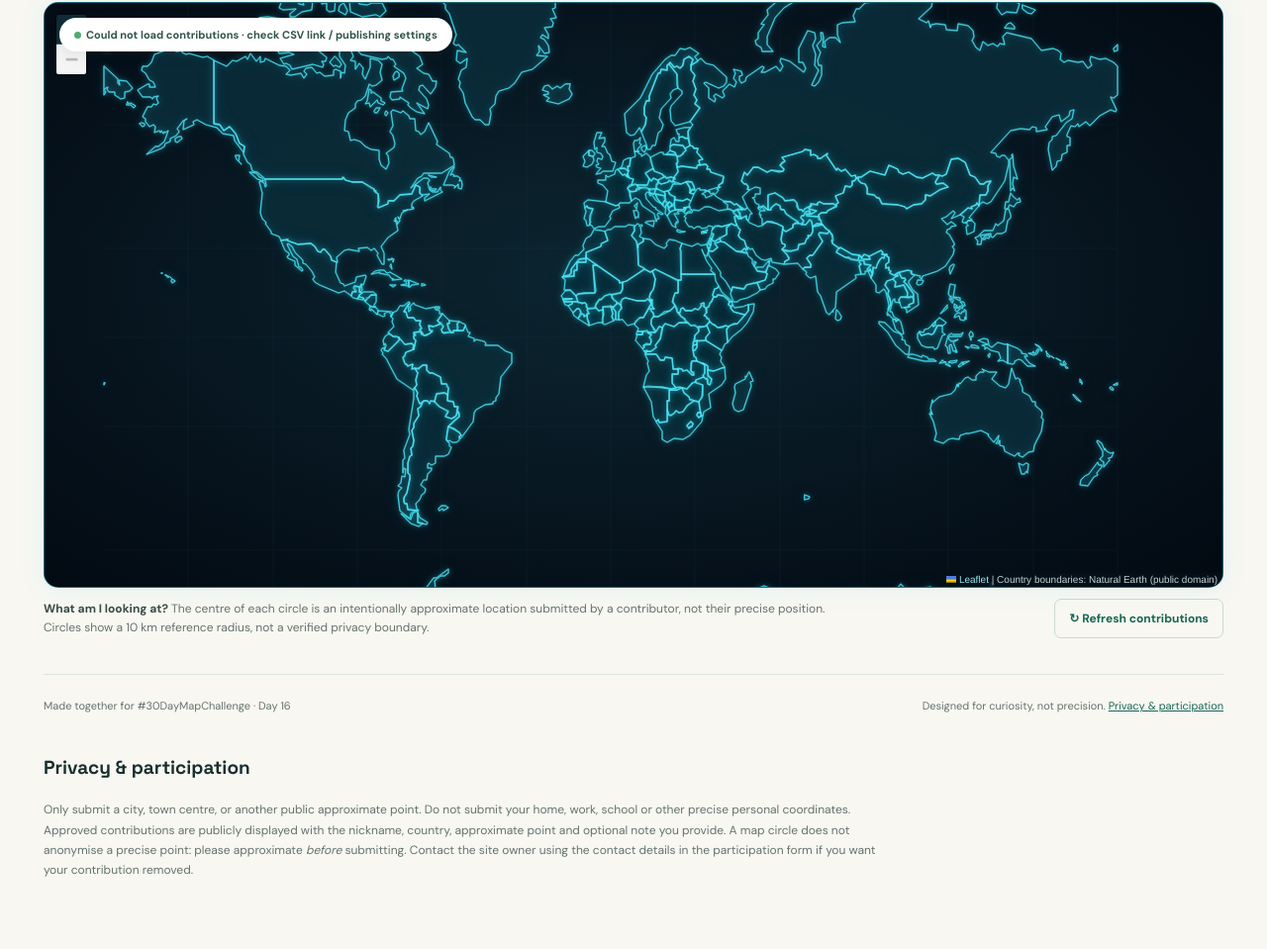
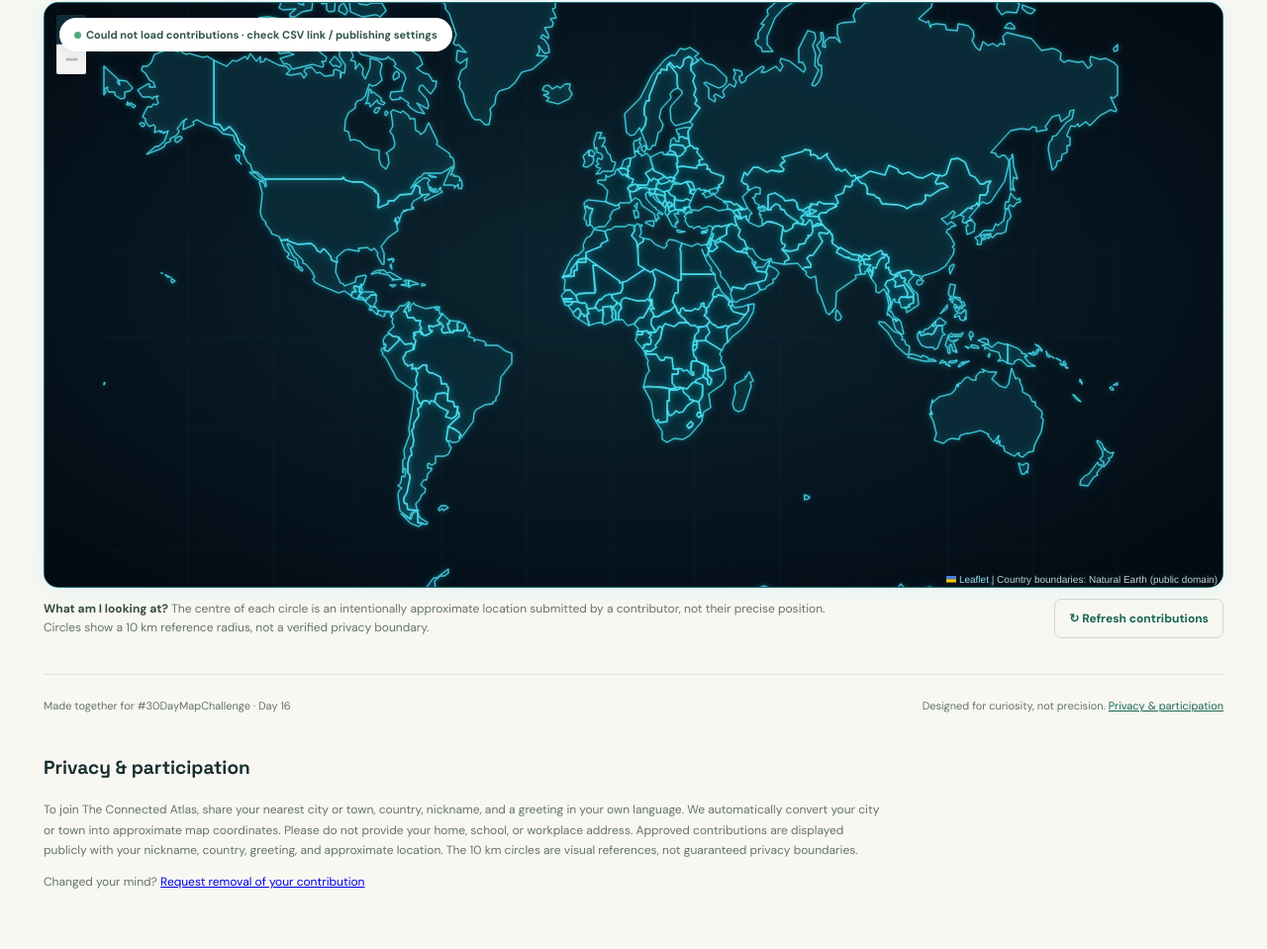
Before and after one commit to mvanenter/connected-atlas, a plain HTML site: page index.html in a window 1280 px wide. Shown: the part 709-1668 px from the top of the page at 99% size. Drawn offline with nearby package versions, Linux system fonts and the light colour scheme; no server answers.

Commit message:
Enhance privacy section with contribution details
Added additional information regarding privacy and contribution removal.

```diff
--- a/index.html
+++ b/index.html
@@ -41,7 +41,31 @@
       <div id="empty-state" class="empty-state" hidden>🌍 The world is waiting for its first hello! Be the first to add your city and greeting.</div>
     </section>
     <footer><span>Made together for #30DayMapChallenge · Day 16</span><span>Designed for curiosity, not precision. <a href="#privacy">Privacy &amp; participation</a></span></footer>
-    <section id="privacy" class="privacy-section"><h2>Privacy &amp; participation</h2><p>Only submit a city, town centre, or another public approximate point. Do not submit your home, work, school or other precise personal coordinates. Approved contributions are publicly displayed with the nickname, country, approximate point and optional note you provide. A map circle does not anonymise a precise point: please approximate <em>before</em> submitting. Contact the site owner using the contact details in the participation form if you want your contribution removed.</p></section>
+    <section id="privacy" class="privacy-section"><h2>Privacy &amp; participation</h2>
+<p>
+  To join The Connected Atlas, share your nearest city or town,
+  country, nickname, and a greeting in your own language.
+
+  We automatically convert your city or town into approximate map
+  coordinates. Please do not provide your home, school, or workplace
+  address.
+
+  Approved contributions are displayed publicly with your nickname,
+  country, greeting, and approximate location.
+
+  The 10 km circles are visual references, not guaranteed
+  privacy boundaries.
+</p>
+
+<p>
+  Changed your mind?
+  <a href="https://docs.google.com/forms/d/e/1FAIpQLSdTSlL6mzy7rDjnWA8p6sLuMTB_vZqVmR0TFMIQItkQoIrv9A/viewform"
+     target="_blank"
+     rel="noopener noreferrer">
+    Request removal of your contribution
+  </a>
+</p>
+</section>
   </main>
 </body>
 </html>
```
